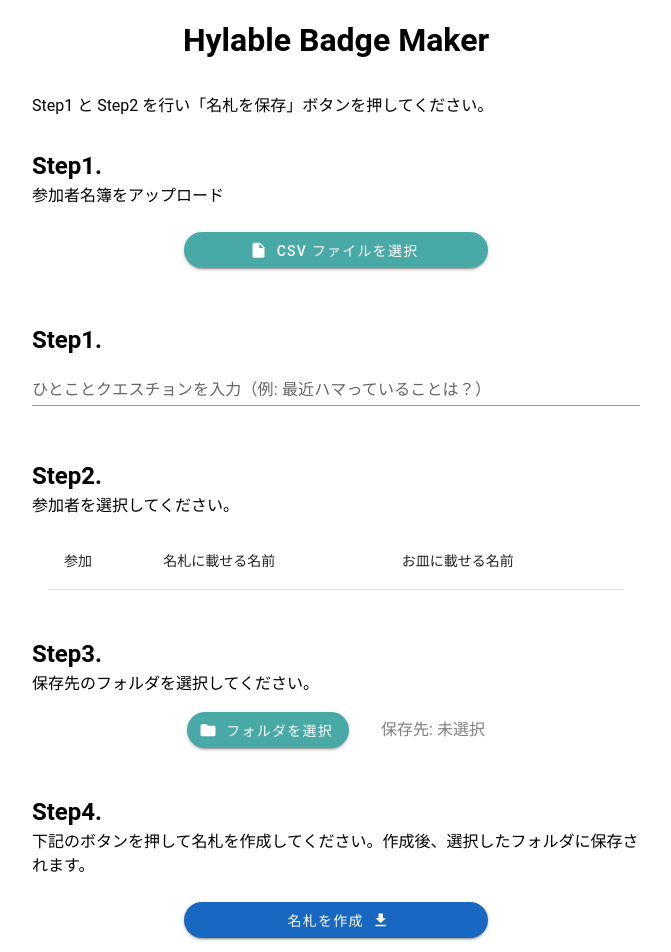
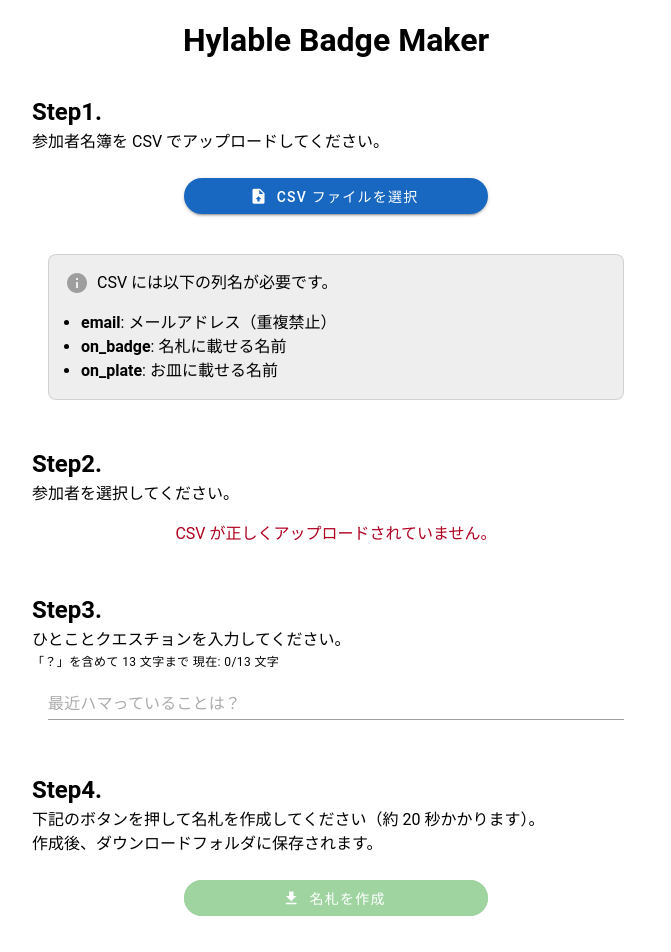
Before and after one commit to craftermame/hybadge-maker, a Nuxt app in the folder ui/: page / in a window 1280 px wide. Shown: the top 952 px of the page, without its empty margins (304-975 px from the left). Built offline with nearby package versions, Linux system fonts and the light colour scheme.

Commit message:
feat: add useBadgeNames

```diff
--- a/ui/app/app.vue
+++ b/ui/app/app.vue
@@ -1,28 +1,48 @@
-<script setup>
-const question = ref('')
-const csvPath = ref(undefined)
-const saveDirectory = ref(undefined)
+<script setup lang="ts">
+const { badgeNames, loadBadgeNamesFromCsv } = useBadgeNames();
+
+const csvPath = ref<string | undefined>(undefined);
+const savePath = ref<string | undefined>(undefined);
+const participantEmails = ref<string[]>([]);
+const question = ref('');
+const isCreatingBadge = ref(false);
+
+onMounted(async () => {
+  try {
+    savePath.value = await window.mainAPI.getDownloadPath();
+  } catch (error) {
+    console.error("Failed to load default download path:", error);
+  }
+});
+
+watch(csvPath, async (newPath) => {
+  if (newPath) {
+    await loadBadgeNamesFromCsv(newPath);
+  }
+}, { immediate: true });
 
 const selectCsvFile = async () => {
-  const filePath = await window.mainAPI.selectCsvFile()
+  const filePath = await window.mainAPI.selectCsvFile();
   if (filePath) {
-    csvPath.value = filePath
-  }
-}
-
-const selectSaveDirectory = async () => {
-  const directory = await window.mainAPI.openFolderDialog()
-  if (directory) {
-    saveDirectory.value = directory
+    csvPath.value = filePath;
   }
 }
 
 const createBadge = async () => {
-  const filePath = await window.mainAPI.createBadge(
-    question.value, csvPath.value, saveDirectory.value
-  )
-  console.log(filePath)
-  window.mainAPI.showFolder(filePath)
+  isCreatingBadge.value = true;
+  try {
+    const filePath = await window.mainAPI.createBadge(
+      question.value,
+      csvPath.value,
+      savePath.value,
+      [...participantEmails.value]
+    );
+    await window.mainAPI.showFolder(filePath);
+  } catch (error) {
+    console.error("Error at badge creation:", error);
+  } finally {
+    isCreatingBadge.value = false;
+  }
 }
 </script>
 
@@ -31,33 +51,33 @@
     <div class="header">
       <h1>Hylable Badge Maker</h1>
     </div>
-    <div>
-      <p>Step1 と Step2 を行い「名札を保存」ボタンを押してください。</p>
-    </div>
     <div class="btn-container">
       <h2>Step1.</h2>
-      <p>参加者名簿をアップロード</p>
+      <p>参加者名簿を CSV でアップロードしてください。</p>
       <v-btn
-        color="secondary"
+        color="primary"
         rounded="xl"
-        prepend-icon="mdi-file"
+        prepend-icon="mdi-file-upload"
         @click="selectCsvFile()"
-      >csv ファイルを選択</v-btn>
-    </div>
-    <div>
-      <h2>Step1.</h2>
-      <v-text-field
-        v-model="question"
-        label="ひとことクエスチョンを入力（例: 最近ハマっていることは？）"
-        variant="underlined"
-      ></v-text-field>
+      >CSV ファイルを選択</v-btn>
+      <v-sheet
+        class="bg-grey-lighten-3 border rounded-lg pa-4 ma-4"
+      >
+        <p class="mb-4 d-inline-flex align-center">
+          <v-icon icon="mdi-information" color="grey" class="mr-2"></v-icon>
+          CSV には以下の列名が必要です。
+        </p>
+        <ul class="ps-4">
+          <li><strong>email</strong>: メールアドレス（重複禁止）</li>
+          <li><strong>on_badge</strong>: 名札に載せる名前</li>
+          <li><strong>on_plate</strong>: お皿に載せる名前</li>
+        </ul>
+      </v-sheet>
     </div>
     <div>
       <h2>Step2.</h2>
       <p>参加者を選択してください。</p>
-      <v-table
-        class="ma-4"
-      >
+      <v-table v-if="badgeNames.length > 0" class="ma-4">
         <thead>
           <tr>
             <th>参加</th>
@@ -66,40 +86,44 @@
           </tr>
         </thead>
         <tbody>
-          <tr v-for="badgeName in badgeNames">
+          <tr v-for="badgeName in badgeNames" :key="badgeName.email">
             <td>
-              <v-checkbox-btn></v-checkbox-btn>
+              <v-checkbox-btn
+                v-model="participantEmails"
+                :value="badgeName.email"
+              ></v-checkbox-btn>
             </td>
-            <td>おおわだ</td>
-            <td>大和田</td>
+            <td>{{ badgeName.onBadge }}</td>
+            <td>{{ badgeName.onPlate }}</td>
           </tr>
         </tbody>
       </v-table>
+      <p v-else class="text-error text-center ma-4">CSV が正しくアップロードされていません。</p>
     </div>
     <div>
       <h2>Step3.</h2>
-      <p>保存先のフォルダを選択してください。</p>
-      <div class="path-display-container">
-        <v-btn
-          color="secondary"
-          rounded="xl"
-          prepend-icon="mdi-folder"
-          @click="selectSaveDirectory()"
-        >フォルダを選択</v-btn>
-        <span>保存先: {{ saveDirectory || '未選択' }}</span>
-      </div>
+      <p>ひとことクエスチョンを入力してください。</p>
+      <p class="text-caption">「？」を含めて 13 文字まで 現在: {{ question.length }}/13 文字</p>
+      <v-text-field
+        v-model="question"
+        placeholder="最近ハマっていることは？"
+        variant="underlined"
+        class="px-4"
+      ></v-text-field>
     </div>
     <div class="btn-container">
       <h2>Step4.</h2>
-      <p>下記のボタンを押して名札を作成してください。作成後、選択したフォルダに保存されます。</p>
+      <p>下記のボタンを押して名札を作成してください（約 20 秒かかります）。<br>作成後、ダウンロードフォルダに保存されます。</p>
       <v-btn
-        color="primary"
+        color="success"
         rounded="xl"
-        append-icon="mdi-download"
+        prepend-icon="mdi-download"
+        :disabled="participantEmails.length === 0"
+        :loading="isCreatingBadge"
         @click="createBadge()"
       >名札を作成</v-btn>
     </div>
-    <p>お疲れ様でした。これで名札が作成されました。</p>
+    <p class="mb-8">お疲れ様でした。これで名札が作成されました。</p>
   </div>
 </template>
 
@@ -126,13 +150,4 @@
   margin: 1.5rem;
   align-self: center;
 }
-.path-display-container {
-  display: flex;
-  justify-content: center;
-  align-items: center;
-  gap: 32px;
-  padding: 1em 0;
-  color: gray;
-  border-radius: 8px;
-}
 </style>
--- /dev/null
+++ b/ui/app/composables/useBadgeNames.ts
@@ -0,0 +1,18 @@
+import type { BadgeName } from "#shared/domain/BadgeName/BadgeName";
+
+export const useBadgeNames = () => {
+  const { $csvBadgeNameRepository } = useNuxtApp();
+  const badgeNames = ref<BadgeName[]>([]);
+
+  const loadBadgeNamesFromCsv = async (csvPath: string) => {
+    try {
+      const _badgeNames = await $csvBadgeNameRepository.findAll(csvPath);
+      badgeNames.value = _badgeNames;
+    } catch (error) {
+      badgeNames.value = [];
+      throw error;
+    }
+  };
+
+  return { badgeNames: readonly(badgeNames), loadBadgeNamesFromCsv };
+};
--- /dev/null
+++ b/ui/app/infrastructure/CsvBadgeNameRepository.ts
@@ -0,0 +1,17 @@
+import type { BadgeName } from "#shared/domain/BadgeName/BadgeName";
+import type { IBadgeNameRepository } from "#shared/domain/BadgeName/IBadgeNameRepository";
+
+export class CsvBadgeNameRepository implements IBadgeNameRepository {
+  async findAll(sourceId: string): Promise<BadgeName[]> {
+    const csvContent: string = await window.mainAPI.readCsvFile(sourceId);
+
+    return csvContent.split('\n').filter(line => line.trim() !== "").slice(1).map(line => {
+      const [email, on_badge, on_plate] = line.split(',');
+      return {
+        email: email || '',
+        onBadge: on_badge || '',
+        onPlate: on_plate || ''
+      };
+    });
+  }
+}
--- /dev/null
+++ b/ui/app/plugins/badgeNameRepository.ts
@@ -0,0 +1,11 @@
+import { CsvBadgeNameRepository } from "~/infrastructure/CsvBadgeNameRepository";
+
+export default defineNuxtPlugin(() => {
+  const csvBadgeNameRepository = new CsvBadgeNameRepository();
+
+  return {
+    provide: {
+      csvBadgeNameRepository: csvBadgeNameRepository,
+    },
+  };
+});
--- /dev/null
+++ b/ui/shared/domain/BadgeName/BadgeName.ts
@@ -0,0 +1,5 @@
+export type BadgeName = {
+  readonly email: string;
+  readonly onBadge: string;
+  readonly onPlate: string;
+};
--- /dev/null
+++ b/ui/shared/domain/BadgeName/IBadgeNameRepository.ts
@@ -0,0 +1,5 @@
+import type { BadgeName } from "./BadgeName";
+
+export interface IBadgeNameRepository {
+  findAll(sourceId: string): Promise<BadgeName[]>;
+};
```
